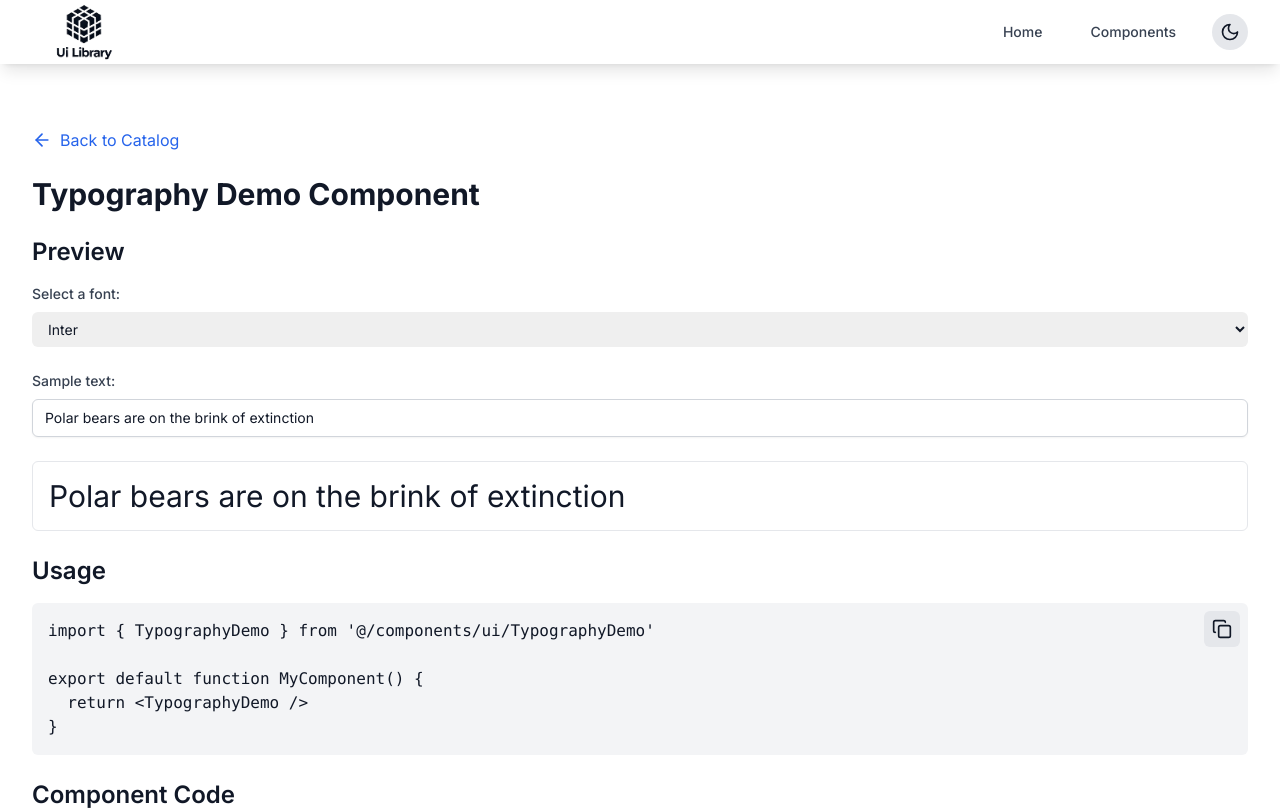
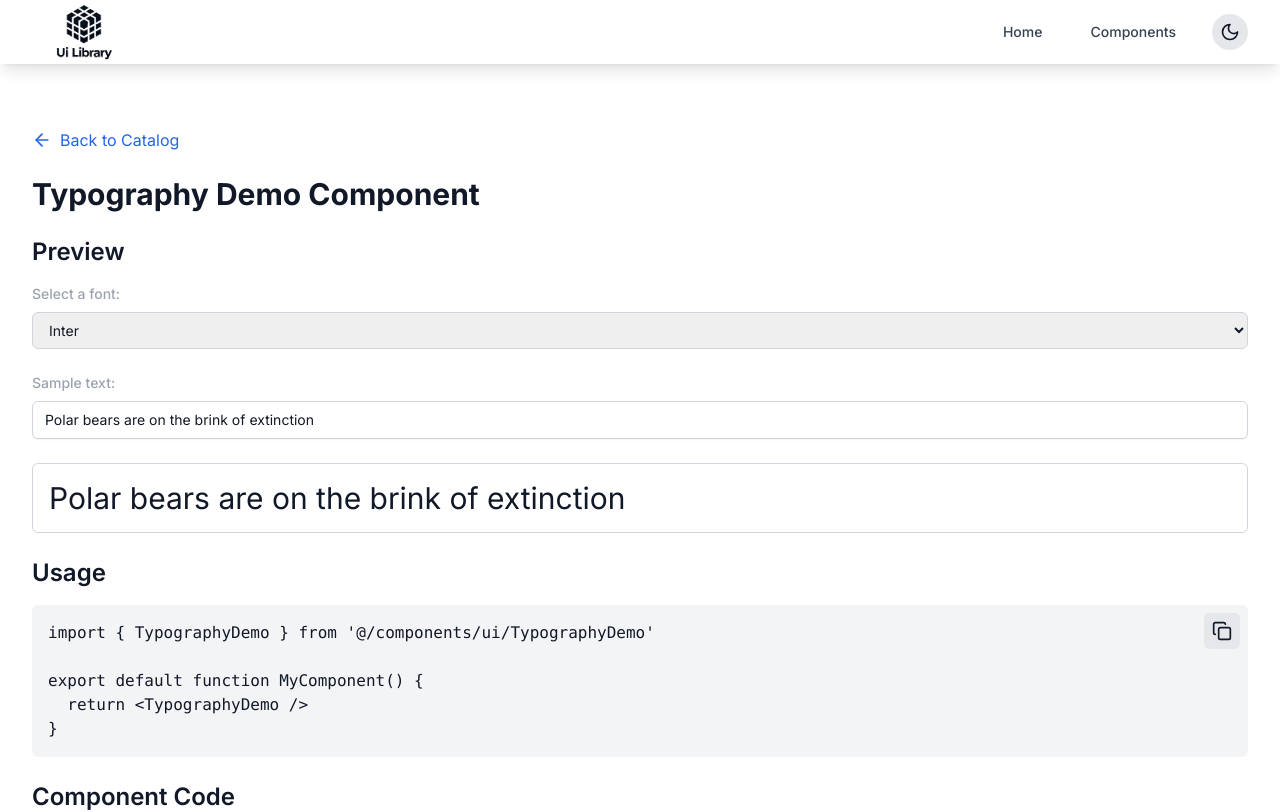
Before and after one commit to Florence-Martin/UI-Library, a Next.js app: page /catalog/typography in a window 1280 px wide. Shown: the top 812 px of the page. Built offline with nearby package versions, Linux system fonts and the light colour scheme; a web font is replaced by a local one.

Commit message:
style: typography page

```diff
--- a/components/ui/Typography.tsx
+++ b/components/ui/Typography.tsx
@@ -34,13 +34,13 @@
       <div>
         <label
           htmlFor="font-select"
-          className="block text-sm font-medium text-gray-700 mb-2"
+          className="block text-sm font-medium text-gray-400 mb-2"
         >
           Select a font:
         </label>
         <select
           id="font-select"
-          className="mt-1 block w-full pl-3 pr-10 py-2 text-base border-gray-300 focus:outline-none focus:ring-indigo-500 focus:border-indigo-500 sm:text-sm rounded-md"
+          className="mt-1 block w-full pl-3 dark:bg-gray-800 pr-10 py-2 text-base border border-gray-300 focus:outline-none focus:ring-indigo-500 focus:border-indigo-500 sm:text-sm rounded-md"
           value={selectedFont.name}
           onChange={(e) =>
             setSelectedFont(
@@ -58,19 +58,19 @@
       <div>
         <label
           htmlFor="sample-text"
-          className="block text-sm font-medium text-gray-700 mb-2"
+          className="block text-sm font-medium text-gray-400 mb-2"
         >
           Sample text:
         </label>
         <input
           type="text"
           id="sample-text"
-          className="mt-1 block w-full border border-gray-300 rounded-md shadow-sm py-2 px-3 focus:outline-none focus:ring-indigo-500 focus:border-indigo-500 sm:text-sm"
+          className="mt-1 block w-full border dark:bg-gray-800 border-gray-300 rounded-md shadow-sm py-2 px-3 focus:outline-none focus:ring-indigo-500 focus:border-indigo-500 sm:text-sm"
           value={sampleText}
           onChange={(e) => setSampleText(e.target.value)}
         />
       </div>
-      <div className="p-4 border rounded-md">
+      <div className="p-4 border border-gray-300 dark:bg-gray-800 rounded-md">
         <p className={`text-3xl ${selectedFont.font.className}`}>
           {sampleText}
         </p>
```
